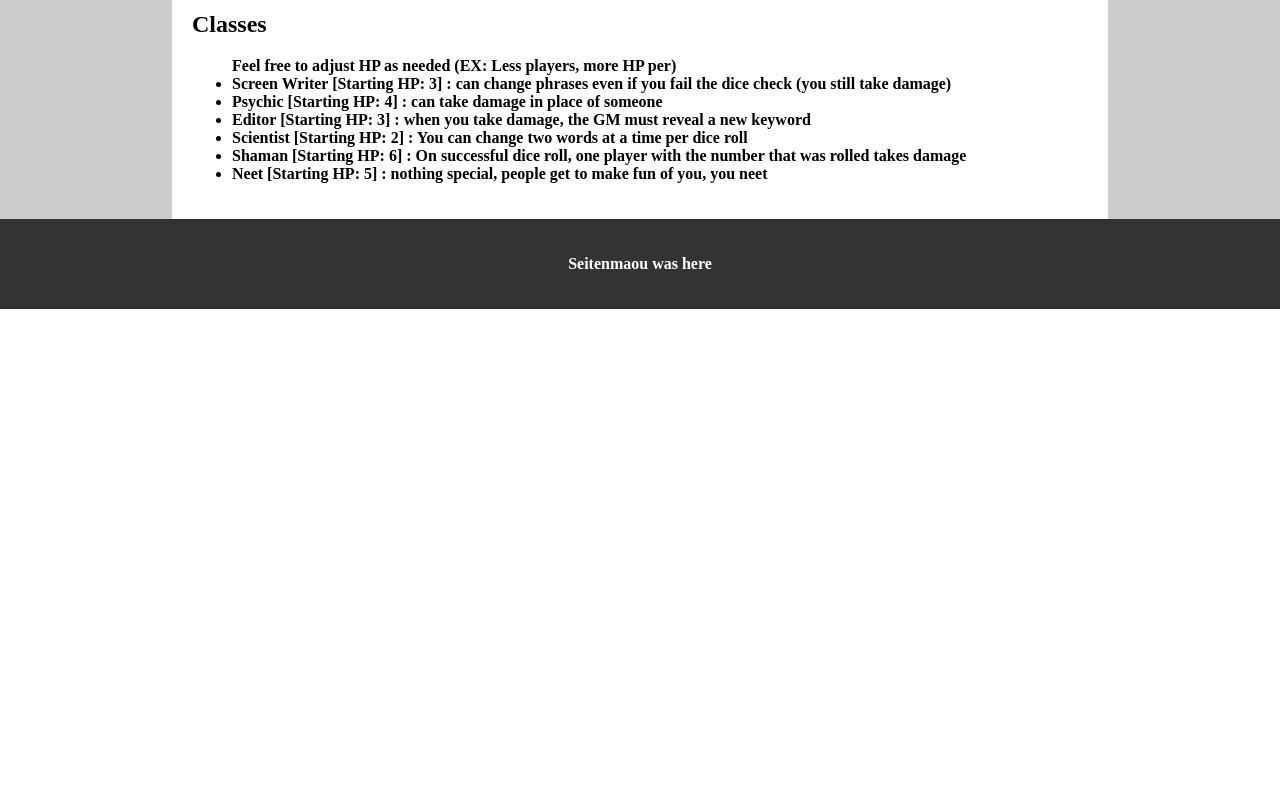
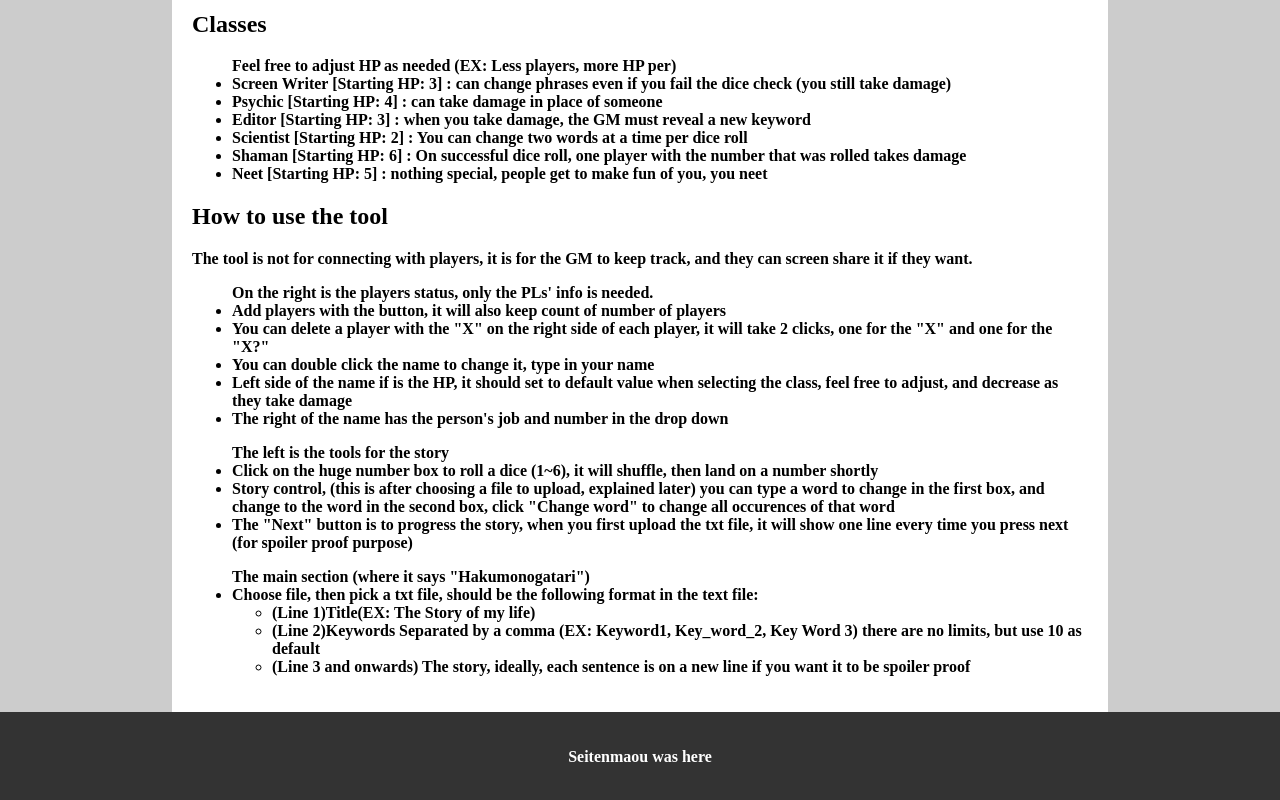
Before and after one commit to Seitenmaou/TRPG, a website: page tools/hakumonogatari/rules.html in a window 1280 px wide. Shown: the part 919-1719 px from the top of the page. Before the commit the page ends 1228 px from the top, so only its background shows below. Drawn offline with Linux system fonts and the light colour scheme.

Commit message:
minor adjustments

```diff
--- a/tools/hakumonogatari/rules.html
+++ b/tools/hakumonogatari/rules.html
@@ -86,6 +86,29 @@
             <li>Shaman [Starting HP: 6] : On successful dice roll, one player with the number that was rolled takes damage</li>
             <li>Neet [Starting HP: 5] :  nothing special, people get to make fun of you, you neet</li>
         </ul>
+        <h2>How to use the tool</h2>
+        <p>The tool is not for connecting with players, it is for the GM to keep track, and they can screen share it if they want.</p>
+        <ul>On the right is the players status, only the PLs' info is needed.
+            <li>Add players with the button, it will also keep count of number of players</li>
+            <li>You can delete a player with the "X" on the right side of each player, it will take 2 clicks, one for the "X" and one for the "X?"</li>
+            <li>You can double click the name to change it, type in your name</li>
+            <li>Left side of the name if is the HP, it should set to default value when selecting the class, feel free to adjust, and decrease as they take damage</li>
+            <li>The right of the name has the person's job and number in the drop down</li>
+        </ul>
+        <ul>The left is the tools for the story
+            <li>Click on the huge number box to roll a dice (1~6), it will shuffle, then land on a number shortly</li>
+            <li>Story control, (this is after choosing a file to upload, explained later) you can type a word to change in the first box, and change to the word in the second box, click "Change word" to change all occurences of that word </li>
+            <li>The "Next" button is to progress the story, when you first upload the txt file, it will show one line every time you press next (for spoiler proof purpose)</li>
+        </ul>
+        <ul>The main section (where it says "Hakumonogatari")
+            <li>Choose file, then pick a txt file, should be the following format in the text file:
+                <ul>
+                    <li>(Line 1)Title(EX: The Story of my life)</li>
+                    <li>(Line 2)Keywords Separated by a comma (EX: Keyword1, Key_word_2, Key Word 3) there are no limits, but use 10 as default</li>
+                    <li>(Line 3 and onwards) The story, ideally, each sentence is on a new line if you want it to be spoiler proof</li>
+                </ul>
+            </li>
+        </ul>
       </section>
 
       <aside class="side">
```
Also changed, not shown: tools/hakumonogatari/js/players.js (+9 -1 lines).
